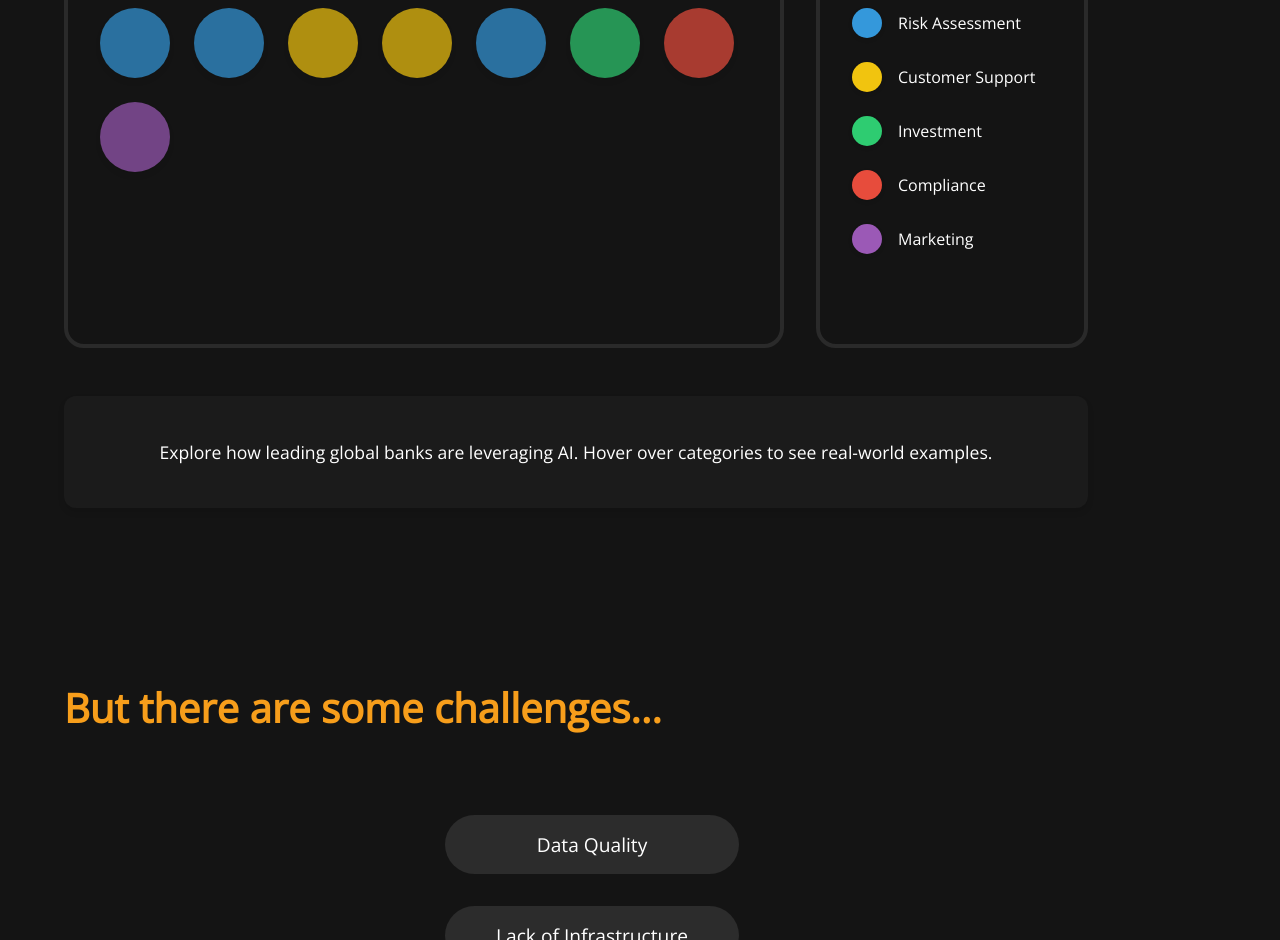
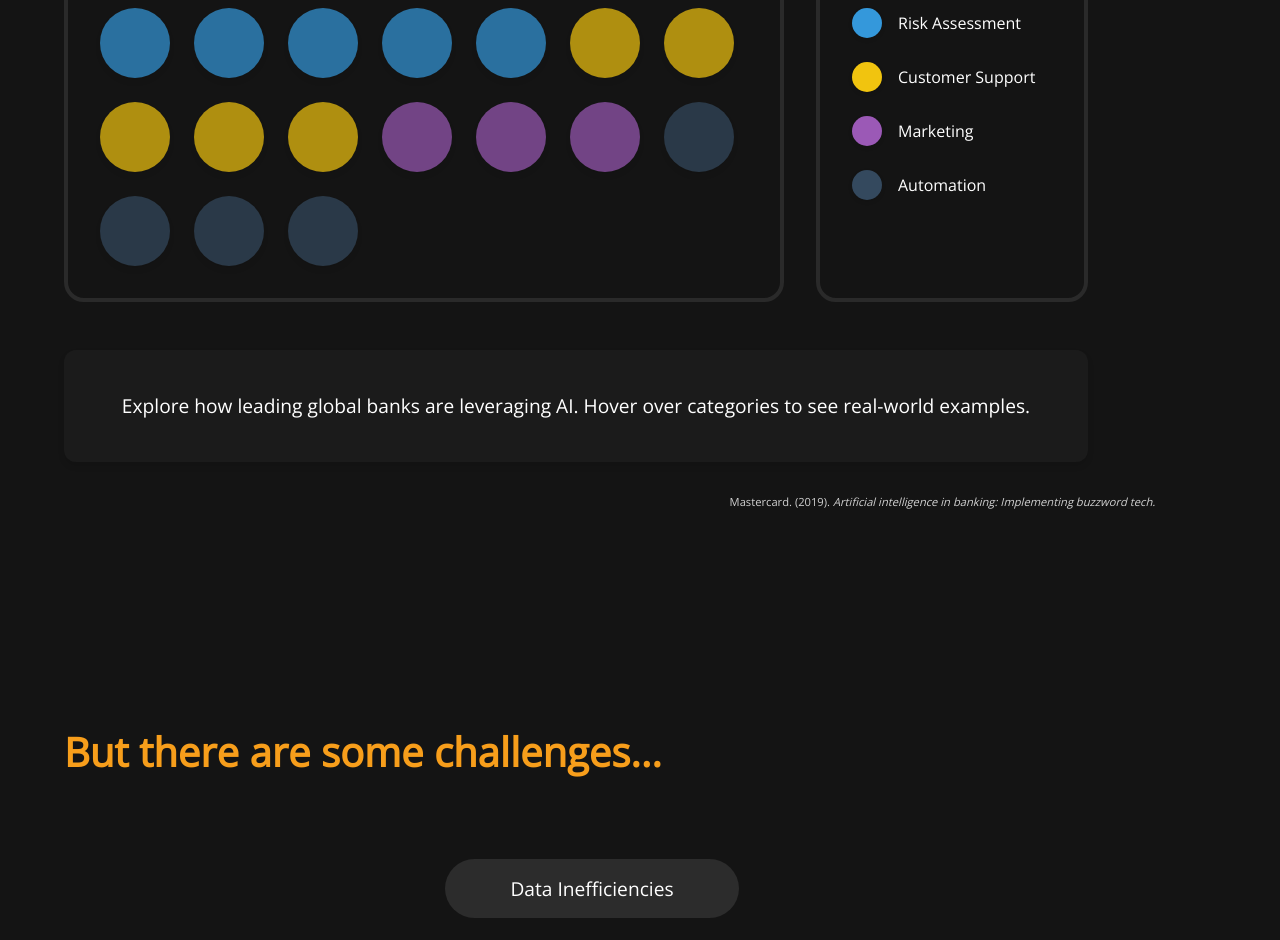
Before and after one commit to Nazym-MU/mastercard-project, a React (Create React App) app: page / in a window 1280 px wide. Shown: the part 1860-2800 px from the top of the page. Built offline with nearby package versions, Linux system fonts and the light colour scheme.

Commit message:
Change content

```diff
--- a/src/App.css
+++ b/src/App.css
@@ -1,20 +1,18 @@
 @import url('https://fonts.googleapis.com/css2?family=Open+Sans:wght@100;300;400&display=swap');
 
-body {
+body, html {
   margin: 0;
   padding: 0;
   font-family: 'Open Sans', sans-serif, Arial, Helvetica;
   font-weight: thin;
+  scroll-behavior: smooth;
+  overflow-x: hidden;
 }
 
 .app-container {
   background-color: #141414;
   min-height: 100vh;
   color: white;
-}
-
-html {
-  scroll-behavior: smooth;
 }
 
 /* Intro */
@@ -27,6 +25,7 @@ html {
   min-height: 100vh;
   padding: 1rem;
   padding-left: 7rem;
+  overflow-x: hidden;
 }
 
 .left-content {
@@ -315,11 +314,21 @@ html {
   align-items: center;
   justify-content: center;
   text-align: center;
-  font-size: 1.1rem;
+  font-size: 1.2rem;
   line-height: 1.6;
   box-shadow: 0 4px 6px rgba(0, 0, 0, 0.1);
 }
 
+.citation-use-case {
+  position: relative;
+  margin-top: 1rem;
+  left: 65%;
+}
+.citation-use-case p {
+  font-size: 0.7rem;
+  opacity: 0.8;
+  margin-top: 1rem;
+}
 
 
 
@@ -679,6 +688,15 @@ input:checked + .slider:before {
   transform: translateX(26px);
 }
 
+.citation-gap {
+  position: relative;
+  bottom: 0;
+  right: 0;
+  font-size: 0.75rem;
+  opacity: 0.8;
+  margin: 1rem;
+}
+
 
 
 /* SwotAnalysis */
@@ -731,6 +749,14 @@ input:checked + .slider:before {
   margin-bottom: 0.5rem;
 }
 
+.citation-swot {
+  font-size: 0.75rem;
+  opacity: 0.8;
+  margin-top: 1rem;
+  text-align: right;
+  margin-left: 42%;
+  margin-right: 3.7%;
+}
 
 
 /* Survey */
--- a/src/components/Challenges.js
+++ b/src/components/Challenges.js
@@ -3,33 +3,27 @@ import React, { useState } from 'react';
 const challenges = [
   {
     id: 1,
-    name: 'Data Quality',
+    name: 'Data Inefficiencies',
     leftFact: 'Poor data quality can lead to inaccurate AI models and unreliable predictions.',
     rightFact: '60% of organizations report data quality issues as a major obstacle in AI implementation.'
   },
   {
     id: 2,
-    name: 'Lack of Infrastructure',
+    name: 'Large Upfront Investment',
     leftFact: 'Inadequate computing power and storage can hinder the development and deployment of AI models.',
     rightFact: '45% of companies cite insufficient IT infrastructure as a barrier to AI adoption.'
   },
   {
     id: 3,
-    name: 'Skill Gap',
+    name: 'AI Knowledge Deficit',
     leftFact: 'Shortage of AI expertise can slow down implementation and limit the potential of AI projects.',
     rightFact: '76% of enterprises report a shortage of AI and machine learning experts.'
   },
   {
     id: 4,
-    name: 'Regulatory Compliance',
-    leftFact: 'Navigating complex regulations around data privacy and AI use can be challenging for banks.',
+    name: 'Ethical and Regulatory Hurdles',
+    leftFact: 'Navigating complex regulations around data privacy and AI use can be challenging for banks. Real-world data often contains errors and biases.',
     rightFact: '83% of financial institutions view regulatory compliance as a significant challenge in AI adoption.'
-  },
-  {
-    id: 5,
-    name: 'Integration with Legacy Systems',
-    leftFact: 'Integrating AI with existing legacy banking systems can be complex and time-consuming.',
-    rightFact: '70% of banks struggle with integrating AI into their legacy IT infrastructure.'
   }
 ];
 
--- a/src/components/GapAnalysis.js
+++ b/src/components/GapAnalysis.js
@@ -6,11 +6,26 @@ const aiUseCases = [
   { name: 'Cybersecurity & information protection', percentage: 6, foreignPercentage: 35, top: '60%', left: '30%' },
 ];
 
+const bankUseCaseMapping = {
+  'Halyk Bank': ['Client support improvement', 'Risk management', 'Cybersecurity & information protection'],
+  'Kaspi.kz': ['Client support improvement', 'Risk management', 'Cybersecurity & information protection'],
+  'Bank CenterCredit': ['Client support improvement', 'Risk management', 'Cybersecurity & information protection'],
+  'Otbasy bank': ['Client support improvement'],
+  'ForteBank': ['Client support improvement'],
+  'Jusan Bank': ['Client support improvement'],
+  'Eurasian Bank': ['Client support improvement'],
+  'Freedom Bank': ['Client support improvement', 'Risk management', 'Cybersecurity & information protection'],
+  'Altyn Bank': [],
+  'Home Credit Bank': ['Client support improvement'],
+  'Nurbank': [],
+  'Bereke Bank': ['Client support improvement', 'Risk management'],
+};
+
 const banks = [
   'Halyk Bank', 'Kaspi.kz', 'Bank CenterCredit', 'Otbasy bank', 'ForteBank',
   'Jusan Bank', 'Eurasian Bank', 'Freedom Bank',
   'Altyn Bank', 'Home Credit Bank', 'Nurbank', 'Bereke Bank'
-].map(name => ({ name, useCases: aiUseCases.map(uc => uc.name).filter(() => Math.random() > 0.5) }));
+].map(name => ({ name, useCases: bankUseCaseMapping[name] || [] }));
 
 const Circle = ({ name, percentage, top, left, onClick }) => {
   const size = Math.max(80, percentage * 4);
@@ -57,7 +72,6 @@ const GapAnalysis = () => {
                 percentage={isKazakhstan ? useCase.percentage : useCase.foreignPercentage}
                 top={useCase.top}
                 left={useCase.left}
-                isHovered={hoveredUseCase === useCase.name}
                 onClick={setHoveredUseCase}
               />
             ))}
@@ -88,10 +102,16 @@ const GapAnalysis = () => {
               </div>
             )}
           </div>
+          <div className="citation-gap">
+        <p>
+        National Payment Corporation. (2024). <i>Artificial intelligence in Kazakhstan financial market</i>. npc.kz.
+        </p>
+      </div>
         </div>
       </div>
     </section>
   );
 };
 
+
 export default GapAnalysis;
--- a/src/components/GlobalTrend.js
+++ b/src/components/GlobalTrend.js
@@ -5,7 +5,7 @@ const statistics = [
   { number: '91%', text: 'of financial services companies are either assessing AI or already using it in production', source: 'Nvidia, 2024' },
   { number: '60-70%', text: "employee's working time that generative AI is able to automate", source: 'McKinsey, 2023' },
   { number: '4M', text: 'decisions in banks daily are made by AI', source: 'Accenture' },
-  { number: '$340B', text: 'generative AI is expected to add to the banking sector annually', source: 'N/A' }
+  { number: '$200B<', text: 'generative AI is expected to add to the banking sector annually', source: 'McKinsey, 2023' }
 ];
 
 const GlobalTrend = () => (
--- a/src/components/SwotAnalysis.js
+++ b/src/components/SwotAnalysis.js
@@ -6,31 +6,31 @@ const swotData = [
     points: [
       'Strong domestic market presence',
       'Government support for digitalization',
-      'Young, tech-savvy population',
+      'Data generation and collection capabilities',
     ]
   },
   {
     title: 'Weaknesses',
     points: [
-      'Limited AI expertise and talent pool',
       'Smaller R&D budgets compared to global banks',
-      'Legacy systems in some institutions',
+      'Lack of data quality',
+      'Insufficient digitization of data',
     ]
   },
   {
     title: 'Opportunities',
     points: [
-      'Potential for rapid AI adoption',
-      'Untapped market for AI-driven financial products',
-      'Collaboration with fintech startups',
+      'Potential collaboration with tech giants as NVIDIA, Microsoft, Amazon to locate data centers in Kazakhstan',
+      'Infrastructure potential',
+      'Young and tech-savvy population',
     ]
   },
   {
     title: 'Threats',
     points: [
-      'Competition from global tech giants',
       'Cybersecurity risks',
       'Regulatory challenges in AI implementation',
+      'Dependency on foreign technology',
     ]
   }
 ];
@@ -83,6 +83,11 @@ const SwotAnalysis = () => {
           <SwotCard key={index} title={item.title} points={item.points} index={index} />
         ))}
       </div>
+      <div className="citation-swot">
+        <p>
+          The SWOT analysis was informed by insights from the Ministry of Digital Development, Innovation, and Aerospace Industry's (2024) Concept for the Development of Artificial Intelligence for 2024–2029, along with additional considerations.
+        </p>
+        </div>
     </section>
   );
 };
--- a/src/components/UseCases.js
+++ b/src/components/UseCases.js
@@ -1,22 +1,31 @@
 import React, { useState } from 'react';
 
 const useCases = [
-  { id: 1, name: 'Risk Assessment', category: 'risk', color: '#3498db' },
-  { id: 2, name: 'Fraud Detection', category: 'risk', color: '#3498db' },
-  { id: 3, name: 'Customer Support', category: 'support', color: '#f1c40f' },
-  { id: 4, name: 'Chatbots', category: 'support', color: '#f1c40f' },
-  { id: 5, name: 'Credit Scoring', category: 'risk', color: '#3498db' },
-  { id: 6, name: 'Investment Management', category: 'investment', color: '#2ecc71' },
-  { id: 7, name: 'AML Compliance', category: 'compliance', color: '#e74c3c' },
-  { id: 8, name: 'Personalized Marketing', category: 'marketing', color: '#9b59b6' }
+  { id: 1, name: 'Fraud Detection', category: 'risk', color: '#3498db' },
+  { id: 2, name: 'Credit Scoring', category: 'risk', color: '#3498db' },
+  { id: 3, name: 'Collections Support', category: 'risk', color: '#3498db' },
+  { id: 4, name: 'Identity Management', category: 'risk', color: '#3498db' },
+  { id: 5, name: 'AML Compliance', category: 'risk', color: '#3498db' },
+  { id: 6, name: 'AI Call Centers', category: 'support', color: '#f1c40f' },
+  { id: 7, name: 'Chatbots', category: 'support', color: '#f1c40f' },
+  { id: 8, name: 'Robo-advisors', category: 'support', color: '#f1c40f' },
+  { id: 9, name: 'Sentiment Analysis', category: 'support', color: '#f1c40f' },
+  { id: 10, name: 'Chargeback Processing', category: 'support', color: '#f1c40f' },
+  { id: 11, name: 'Personalized Marketing', category: 'marketing', color: '#9b59b6' },
+  { id: 12, name: 'Targeted Recommendations', category: 'marketing', color: '#9b59b6' },
+  { id: 13, name: 'Customer Value Management', category: 'marketing', color: '#9b59b6' },
+  { id: 14, name: 'Data Extraction', category: 'automation', color: '#34495e' },
+  { id: 15, name: 'Documentation Processing', category: 'automation', color: '#34495e' },
+  { id: 16, name: 'Low-complexity Customer Requests', category: 'automation', color: '#34495e' },
+  { id: 17, name: 'Email Processing', category: 'automation', color: '#34495e' },
+
 ];
 
 const categories = [
   { name: 'Risk Assessment', color: '#3498db', example: "JPMorgan Chase uses AI for real-time fraud detection and risk management." },
   { name: 'Customer Support', color: '#f1c40f', example: "Bank of America implemented Erica, their AI-powered virtual assistant, in 2018." },
-  { name: 'Investment', color: '#2ecc71', example: "BlackRock uses AI-powered Aladdin platform for investment management." },
-  { name: 'Compliance', color: '#e74c3c', example: "HSBC partnered with AI firms to enhance its AML and compliance processes." },
   { name: 'Marketing', color: '#9b59b6', example: "Wells Fargo uses AI for personalized marketing and product recommendations." },
+  { name: 'Automation', color: '#34495e', example: "Capital One uses AI to automate repetitive tasks and improve efficiency." },
 ];
 
 const UseCases = () => {
@@ -29,10 +38,12 @@ const UseCases = () => {
       <div className="use-cases-content">
         <div className="use-cases-container">
           <div className="circles-container">
-            {useCases.map((useCase) => (
+            {useCases.map((useCase) => {
+              const isActive = hoveredCategory === useCase.category || categories.find(cat => cat.color === useCase.color)?.name.toLowerCase() === hoveredCategory;
+                return (
                   <div
                     key={useCase.id}
-                className={`circle ${hoveredCategory === useCase.category || categories.find(cat => cat.color === useCase.color)?.name.toLowerCase() === hoveredCategory ? 'active' : ''}`}
+                    className={`circle ${isActive ? 'active' : ''}`}
                     style={{ backgroundColor: useCase.color }}
                     onMouseEnter={() => setHoveredUseCase(useCase)}
                     onMouseLeave={() => setHoveredUseCase(null)}
@@ -41,7 +52,8 @@ const UseCases = () => {
                       <div className="use-case-tooltip">{useCase.name}</div>
                     )}
                 </div>
-            ))}
+        );
+      })}
           </div>
         </div>
         <div className="legend-container">
@@ -63,6 +75,9 @@ const UseCases = () => {
           ? categories.find(cat => cat.name.toLowerCase() === hoveredCategory).example
           : "Explore how leading global banks are leveraging AI. Hover over categories to see real-world examples."}
       </div>
+      <div className="citation-use-case">
+        <p>Mastercard. (2019). <i>Artificial intelligence in banking: Implementing buzzword tech.</i></p>
+      </div>
     </section>
   );
 };
```
Lines whose indentation alone changed are shown as unchanged.
